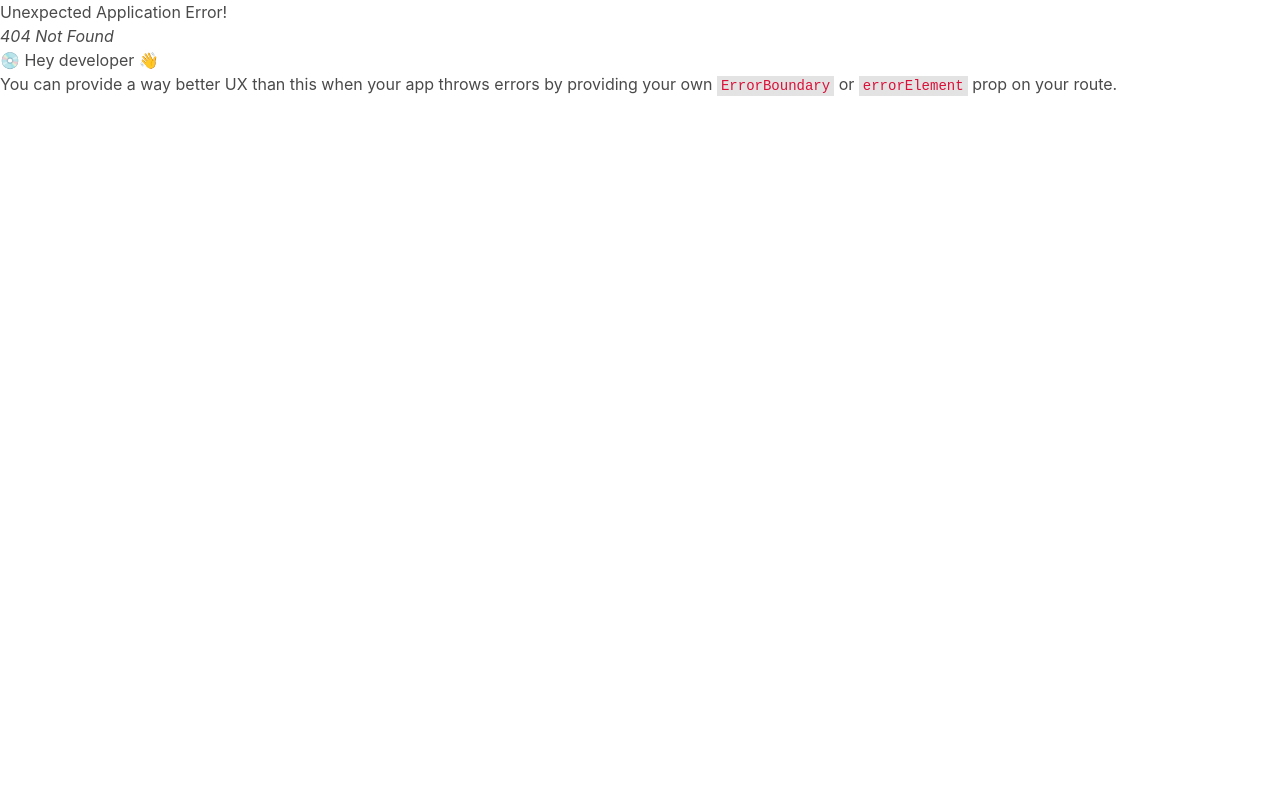
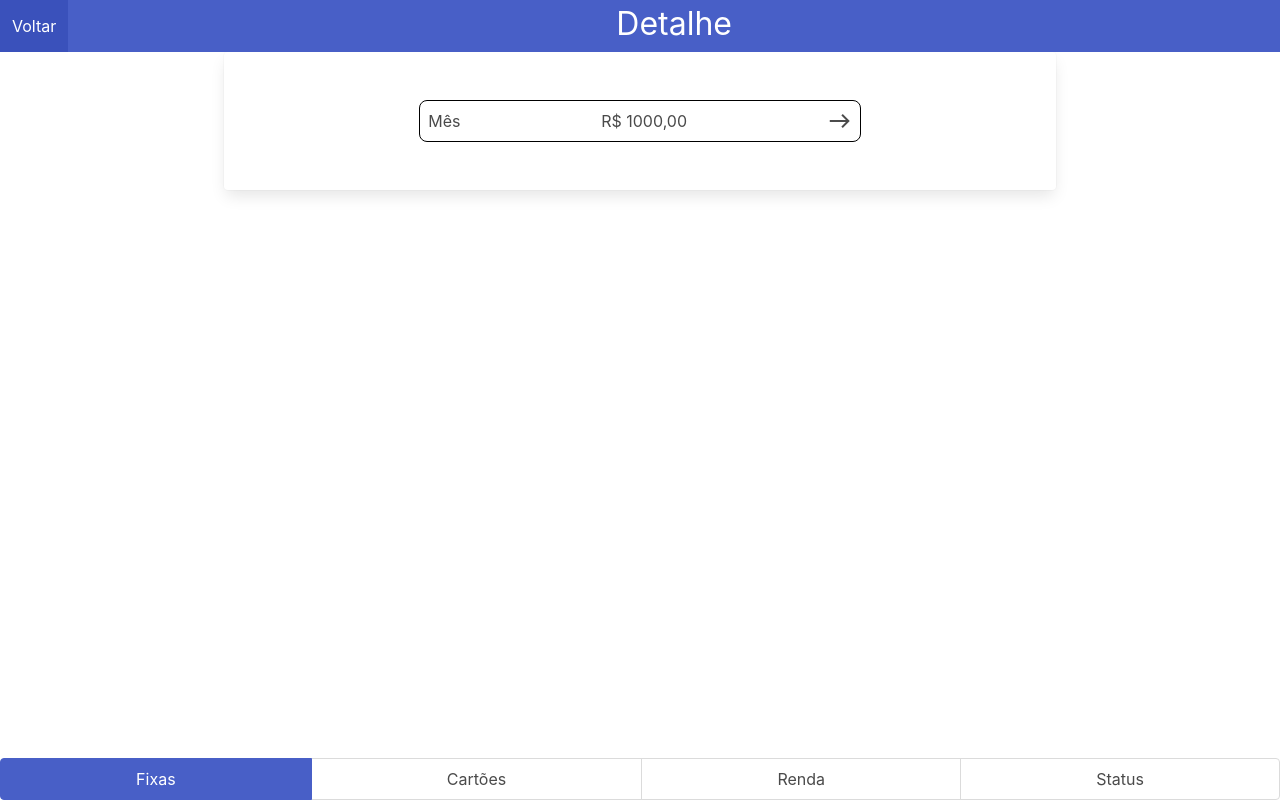
Before and after one commit to IanBaldo/finc-backend, a React app in the folder Frontend/: page /cards/details in a window 1280 px wide. Before the commit this address had no page. Built offline with nearby package versions, Linux system fonts and the light colour scheme.

Commit message:
Started card detail page [wip]

```diff
--- /dev/null
+++ b/Frontend/src/components/CardBillDropdown/CardBillDropdown.css
@@ -0,0 +1,14 @@
+.month-bill-header {
+    display: flex;
+    justify-content: space-between;
+    border: 1px solid black;
+    padding: 0.5em;
+    border-radius: 0.5em;
+    margin: 0 auto;
+    width: 60%;
+}
+
+.expense-list {
+    margin: 0 auto;
+    width: 60%;
+}
--- /dev/null
+++ b/Frontend/src/components/CardBillDropdown/CardBillDropdown.jsx
@@ -0,0 +1,48 @@
+import React, { useState } from "react";
+
+import './CardBillDropdown.css'
+import ExpenseList from "../ExpenseList/ExpenseList.jsx";
+
+function CardBillDropdown(props) {
+    const [ open, setOpen ] = useState(false)
+
+    const expenseList = [
+        {
+          "date": "Mon, 25 Jul 2022 00:00:00 GMT",
+          "dt_created": "Mon, 25 Jul 2022 00:00:00 GMT",
+          "id": 15,
+          "name": "Netflix",
+          "value": 55.0
+        },
+        {
+          "date": "Mon, 25 Jul 2022 00:00:00 GMT",
+          "dt_created": "Mon, 25 Jul 2022 00:00:00 GMT",
+          "id": 16,
+          "name": "Aluguel",
+          "value": 1000.0
+        }
+    ]
+
+    function toggle() {
+        setOpen(!open)
+    }
+
+    return (
+        <>
+            <div className="month-bill-header" onClick={toggle}>
+                <div className="month">Mês</div>
+                <div className="bill">R$ 1000,00</div>
+                <div className="icon">
+                    <span className="material-icons">
+                        { open ? 'south' : 'east' }
+                    </span>
+                </div>
+            </div>
+            <div className="expense-list">
+                { open ? <ExpenseList title="Compras" items={expenseList} /> : "" }
+            </div>
+        </>
+    )
+}
+
+export default CardBillDropdown;
--- a/Frontend/src/components/CardList/CardList.jsx
+++ b/Frontend/src/components/CardList/CardList.jsx
@@ -1,15 +1,22 @@
 import React from "react";
+import { useNavigate } from "react-router";
 
 import Card from '../Card/Card.jsx';
 import CreditCard from './../CreditCard/CreditCard.jsx';
 
 function CardList(props) {
+    const navigate = useNavigate();
+
+    function goToDetails() {
+        navigate('/cards/details')
+    }
+
     return (
         <>
             {props.cards.map((card, index) => {
                 return (
                     <Card key={index}>
-                        <CreditCard key={index} cardName={card.card} value={card.bill} />
+                        <CreditCard key={index} cardName={card.card} value={card.bill} onClick={goToDetails} />
                     </Card>
                 )
             })}
--- a/Frontend/src/components/CreditCard/CreditCard.jsx
+++ b/Frontend/src/components/CreditCard/CreditCard.jsx
@@ -5,6 +5,7 @@ import './CreditCard.css'
 function CreditCard(props) {
     return (
         <>
+            <div onClick={props.onClick}>
                 <div className="bank-name">
                     {props.cardName}
                 </div>
@@ -16,6 +17,7 @@ function CreditCard(props) {
                     <button className="button">Subtrair</button>
                     <button className="button">Somar</button>
                 </div>
+            </div>
         </>
     )
 }
--- a/Frontend/src/components/ExpenseHeader/ExpenseHeader.css
+++ b/Frontend/src/components/ExpenseHeader/ExpenseHeader.css
@@ -3,4 +3,6 @@
     font-weight: 600;
     border-bottom: solid black;
     max-width: 10em;
+    padding-top: 0.3em;
+    margin-bottom: 0.3em;
 }
--- a/Frontend/src/components/ExpenseList/ExpenseList.jsx
+++ b/Frontend/src/components/ExpenseList/ExpenseList.jsx
@@ -18,7 +18,7 @@ function ExpenseList (props) {
     return (
         <>
             <div>
-                <ExpenseHeader title={props.title}/>
+                { props.title ? <ExpenseHeader title={props.title}/> : "" }
                 {props.items.map( (expense, index) => {
                     total += expense.value
                     return (
--- /dev/null
+++ b/Frontend/src/pages/CardDetailPage/CardDetailPage.jsx
@@ -0,0 +1,18 @@
+import React from "react";
+
+import PageContent from "../../components/PageContent/PageContent.jsx";
+import CardBillDropdown from "../../components/CardBillDropdown/CardBillDropdown.jsx";
+import Header from "../../components/Header/Header.jsx";
+
+function CardDetailPage(props) {
+    return (
+        <>
+            <Header title="Detalhe" hasBackButton={true} />
+            <PageContent>
+                <CardBillDropdown />
+            </PageContent>
+        </>
+    )
+}
+
+export default CardDetailPage;
--- a/Frontend/src/routes.js
+++ b/Frontend/src/routes.js
@@ -6,6 +6,7 @@ import FixedExpensesPage from "./pages/FixedExpensesPage/FixedExpensesPage.jsx"
 import CardsPage from './pages/CardsPage/CardsPage.jsx';
 import IncomePage from './pages/IncomePage/IncomePage.jsx';
 import StatusPage from './pages/StatusPage/StatusPage.jsx';
+import CardDetailPage from './pages/CardDetailPage/CardDetailPage.jsx';
 
 const router = createBrowserRouter([
 {
@@ -28,6 +29,10 @@ const router = createBrowserRouter([
       path: "status",
       element: <StatusPage />,
     },
+    {
+      path: "cards/details",
+      element: <CardDetailPage />
+    }
   ],
 },
 ]);
```
Also changed, not shown: Frontend/src/pages/CardsPage/CardsPage.jsx (line endings or trailing spaces). Lines whose indentation alone changed are shown as unchanged.
